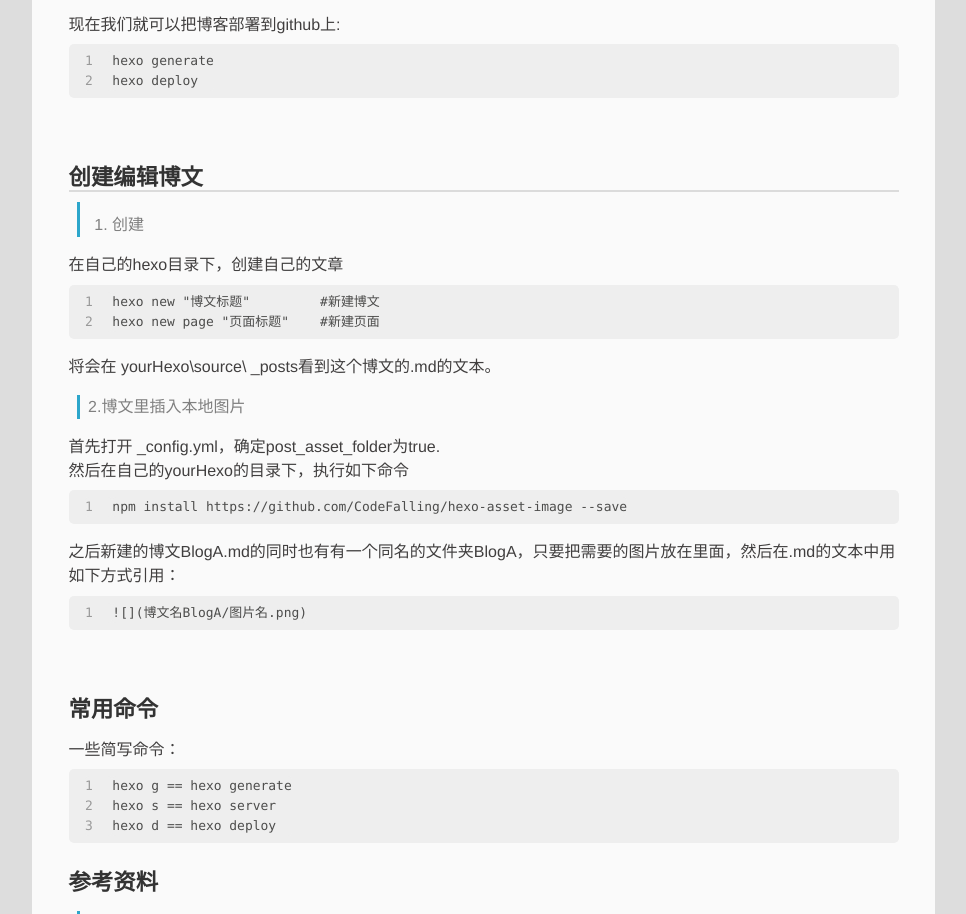
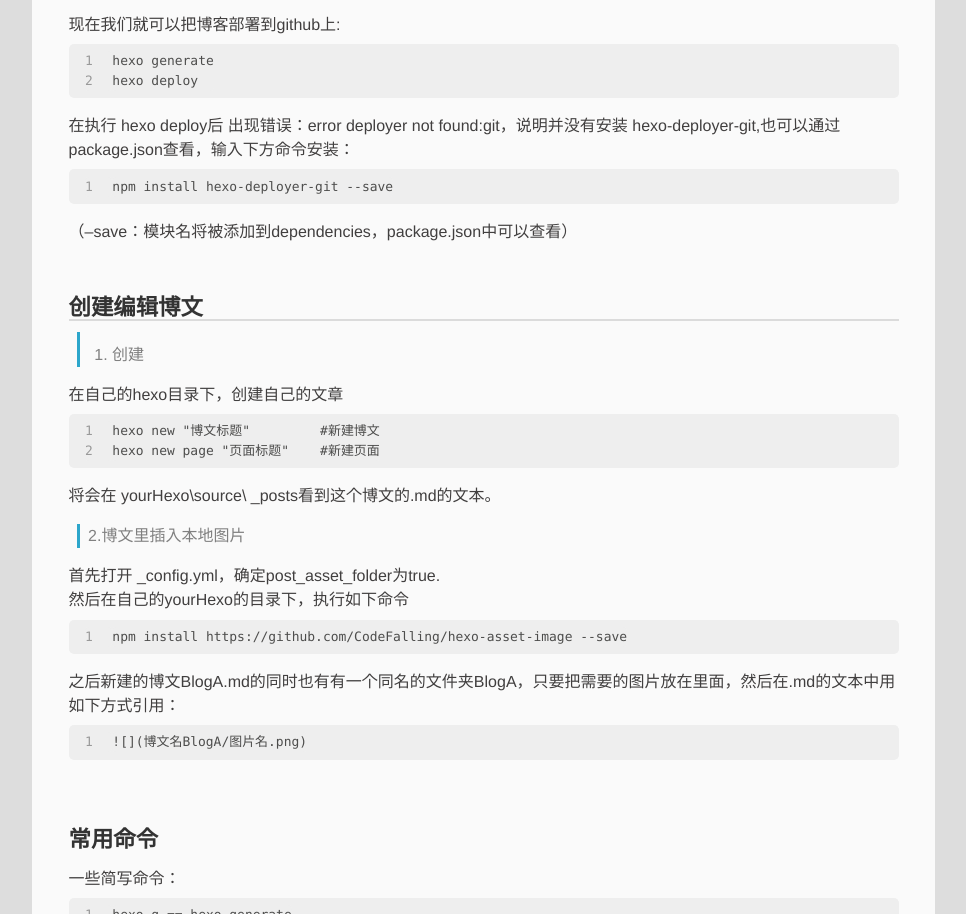
Before and after one commit to saltpaper/saltpaper.github.io, a plain HTML site: page 2017/01/09/howToCreateABlog/index.html in a window 1280 px wide. Shown: the part 2449-3363 px from the top of the page, without its empty margins (6-972 px from the left). Drawn offline with Linux system fonts and the light colour scheme; a script that the page names is missing.

Commit message:
Site updated: 2017-10-14 22:55:44

```diff
--- a/2017/01/09/howToCreateABlog/index.html
+++ b/2017/01/09/howToCreateABlog/index.html
@@ -18,7 +18,7 @@
 <meta property="og:site_name" content="Salt and Paper">
 <meta property="og:description" content="摘要： 网上已经有很多不错的文章详细说明了整个步骤，这里大概写下配置的步骤，并且记录一些遇到的问题。   系统环境配置 开始的第一步，就是做好准备工作，为你的电脑配置好hexo需要的东西： git 和 node.js (文中使用的操作系统：MAC OS系统) 1.安装 github2.安装 node.js    —— 可以通过 homebrew (是Mac OSX上的软件包管理工具) 来安装，首">
 <meta property="og:image" content="http://yoursite.com/2017/01/09/howToCreateABlog/ScreenShot_git.png">
-<meta property="og:updated_time" content="2017-10-14T14:04:44.296Z">
+<meta property="og:updated_time" content="2017-10-14T14:55:23.360Z">
 <meta name="twitter:card" content="summary">
 <meta name="twitter:title" content="使用hexo + github搭建个人博客">
 <meta name="twitter:description" content="摘要： 网上已经有很多不错的文章详细说明了整个步骤，这里大概写下配置的步骤，并且记录一些遇到的问题。   系统环境配置 开始的第一步，就是做好准备工作，为你的电脑配置好hexo需要的东西： git 和 node.js (文中使用的操作系统：MAC OS系统) 1.安装 github2.安装 node.js    —— 可以通过 homebrew (是Mac OSX上的软件包管理工具) 来安装，首">
@@ -132,7 +132,9 @@
 <p><br></p>
 <h3 id="部署"><a href="#部署" class="headerlink" title="部署"></a><strong>部署</strong></h3><hr>
 <p>现在我们就可以把博客部署到github上:<br><figure class="highlight plain"><table><tr><td class="gutter"><pre><div class="line">1</div><div class="line">2</div></pre></td><td class="code"><pre><div class="line">hexo generate</div><div class="line">hexo deploy</div></pre></td></tr></table></figure></p>
-<p><br></p>
+<p>在执行 hexo deploy后 出现错误：error deployer not found:git，说明并没有安装 hexo-deployer-git,也可以通过package.json查看，输入下方命令安装：</p>
+<figure class="highlight plain"><table><tr><td class="gutter"><pre><div class="line">1</div></pre></td><td class="code"><pre><div class="line">npm install hexo-deployer-git --save</div></pre></td></tr></table></figure>
+<p>（–save：模块名将被添加到dependencies，package.json中可以查看）<br><br></p>
 <h3 id="创建编辑博文"><a href="#创建编辑博文" class="headerlink" title="创建编辑博文"></a><strong>创建编辑博文</strong></h3><hr>
 <blockquote>
 <ol>
--- a/index.html
+++ b/index.html
@@ -121,7 +121,9 @@
 <p><br></p>
 <h3 id="部署"><a href="#部署" class="headerlink" title="部署"></a><strong>部署</strong></h3><hr>
 <p>现在我们就可以把博客部署到github上:<br><figure class="highlight plain"><table><tr><td class="gutter"><pre><div class="line">1</div><div class="line">2</div></pre></td><td class="code"><pre><div class="line">hexo generate</div><div class="line">hexo deploy</div></pre></td></tr></table></figure></p>
-<p><br></p>
+<p>在执行 hexo deploy后 出现错误：error deployer not found:git，说明并没有安装 hexo-deployer-git,也可以通过package.json查看，输入下方命令安装：</p>
+<figure class="highlight plain"><table><tr><td class="gutter"><pre><div class="line">1</div></pre></td><td class="code"><pre><div class="line">npm install hexo-deployer-git --save</div></pre></td></tr></table></figure>
+<p>（–save：模块名将被添加到dependencies，package.json中可以查看）<br><br></p>
 <h3 id="创建编辑博文"><a href="#创建编辑博文" class="headerlink" title="创建编辑博文"></a><strong>创建编辑博文</strong></h3><hr>
 <blockquote>
 <ol>
```
